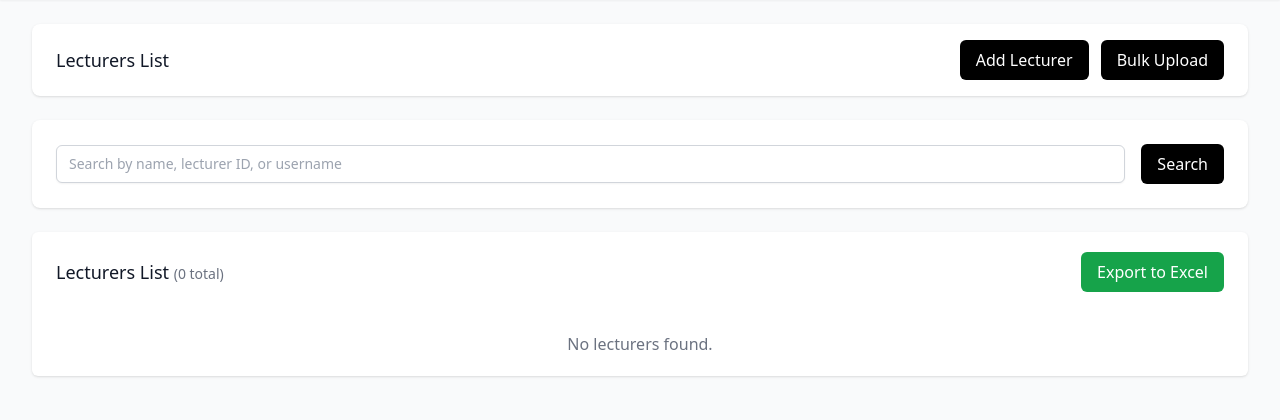
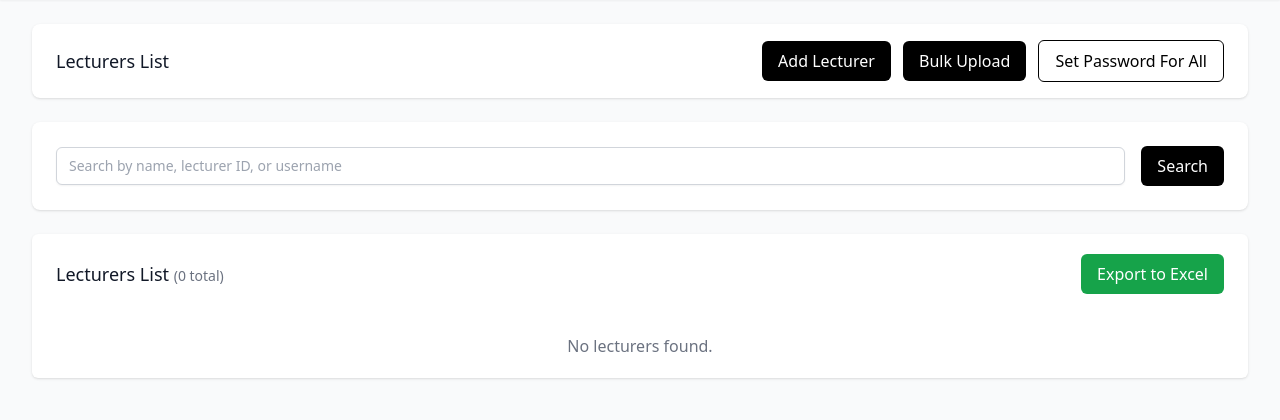
Before and after one commit to Chethan77667/moulya, a Flask app: page /management/lecturers in a window 1280 px wide. Shown: the part 170-590 px from the top of the page. Run offline with Flask 3, Linux system fonts and the light colour scheme; the visitor is signed in with stand-in values (Sample User, id 1); some libraries are stand-ins or nearby versions.

Commit message:
errol pc

```diff
--- a/routes/auth.py
+++ b/routes/auth.py
@@ -19,7 +19,7 @@ def index():
         elif SessionManager.is_lecturer(session):
             return redirect(url_for('lecturer.dashboard'))
 
-    return render_template('auth/index.html')
+    return render_template('auth/index.html', hide_header=True)
 
 @auth_bp.route('/management/login', methods=['GET', 'POST'])
 def management_login():
@@ -35,13 +35,13 @@ def management_login():
         # Validate input
         if not username or not password:
             flash('Username and password are required', 'error')
-            return render_template('auth/management_login.html')
+            return render_template('auth/management_login.html', hide_header=True)
 
         # Validate username format
         is_valid, message = validate_username(username)
         if not is_valid:
             flash(message, 'error')
-            return render_template('auth/management_login.html')
+            return render_template('auth/management_login.html', hide_header=True)
 
         # Authenticate user
         success, user, message = AuthService.authenticate_management(username, password)
@@ -54,7 +54,7 @@ def management_login():
         else:
             flash(message, 'error')
 
-    return render_template('auth/management_login.html')
+    return render_template('auth/management_login.html', hide_header=True)
 
 @auth_bp.route('/lecturer/login', methods=['GET', 'POST'])
 def lecturer_login():
@@ -70,13 +70,13 @@ def lecturer_login():
         # Validate input
         if not username or not password:
             flash('Username and password are required', 'error')
-            return render_template('auth/lecturer_login.html')
+            return render_template('auth/lecturer_login.html', hide_header=True)
 
         # Validate username format
         is_valid, message = validate_username(username)
         if not is_valid:
             flash(message, 'error')
-            return render_template('auth/lecturer_login.html')
+            return render_template('auth/lecturer_login.html', hide_header=True)
 
         # Authenticate user
         success, user, message = AuthService.authenticate_lecturer(username, password)
@@ -89,7 +89,7 @@ def lecturer_login():
         else:
             flash(message, 'error')
 
-    return render_template('auth/lecturer_login.html')
+    return render_template('auth/lecturer_login.html', hide_header=True)
 
 @auth_bp.route('/logout', methods=['POST'])
 def logout():
--- a/routes/management.py
+++ b/routes/management.py
@@ -13,6 +13,7 @@ from models.user import Lecturer
 from models.academic import Course, Subject
 from models.student import Student
 from database import db
+from utils.validators import validate_username, validate_password
 
 def is_ajax_request():
     """Check if the current request is an AJAX request"""
@@ -235,11 +236,58 @@ def toggle_lecturer_status(lecturer_id):
 @management_bp.route('/lecturers/<int:lecturer_id>/reset-password', methods=['POST'])
 @login_required('management')
 def reset_lecturer_password(lecturer_id):
-    """Reset lecturer password"""
+    """Reset lecturer password. If username/password provided, set custom values with validation."""
     try:
         lecturer = Lecturer.query.get_or_404(lecturer_id)
+
+        payload = {}
+        if request.is_json:
+            payload = request.get_json(silent=True) or {}
+        username = (payload.get('username') or request.form.get('username') or '').strip()
+        password = (payload.get('password') or request.form.get('password') or '').strip()
+
+        # If either field present, treat as custom update
+        if username or password:
+            # Validate fields
+            if username:
+                valid, msg = validate_username(username)
+                if not valid:
+                    if is_ajax_request():
+                        return jsonify({'success': False, 'message': msg}), 400
+                    flash(msg, 'error')
+                    return redirect(url_for('management.lecturers'))
+                # Uniqueness check excluding current lecturer
+                existing = Lecturer.query.filter(Lecturer.username == username, Lecturer.id != lecturer.id).first()
+                if existing:
+                    msg = 'Username already exists. Please choose a different one.'
+                    if is_ajax_request():
+                        return jsonify({'success': False, 'message': msg}), 400
+                    flash(msg, 'error')
+                    return redirect(url_for('management.lecturers'))
+
+            if password:
+                valid, msg = validate_password(password)
+                if not valid:
+                    if is_ajax_request():
+                        return jsonify({'success': False, 'message': msg}), 400
+                    flash(msg, 'error')
+                    return redirect(url_for('management.lecturers'))
+
+            # Apply updates
+            if username:
+                lecturer.username = username
+            if password:
+                lecturer.set_password(password)
+            db.session.commit()
+
+            message = 'Credentials updated successfully'
+            if is_ajax_request():
+                return jsonify({'success': True, 'message': message})
+            flash(message, 'success')
+            return redirect(url_for('management.lecturers'))
+
+        # Default behavior: auto-generate a new password
         success, new_password, message = AuthService.reset_lecturer_password(lecturer.lecturer_id)
-
         if success:
             response_message = f'Password reset for {lecturer.name}. New password: {new_password}'
             if is_ajax_request():
@@ -254,6 +302,59 @@ def reset_lecturer_password(lecturer_id):
         error_msg = f'Error resetting password: {str(e)}'
         if is_ajax_request():
             return jsonify({'success': False, 'message': error_msg})
+        flash(error_msg, 'error')
+
+    return redirect(url_for('management.lecturers'))
+
+@management_bp.route('/lecturers/reset-passwords-all', methods=['POST'])
+@login_required('management')
+def reset_passwords_all_lecturers():
+    """Set a custom password for ALL lecturers"""
+    try:
+        # Accept JSON or form data
+        password = None
+        if request.is_json:
+            payload = request.get_json(silent=True) or {}
+            password = (payload.get('password') or '').strip()
+        if not password:
+            password = (request.form.get('password') or '').strip()
+
+        if not password:
+            message = 'Password is required'
+            if is_ajax_request():
+                return jsonify({'success': False, 'message': message}), 400
+            flash(message, 'error')
+            return redirect(url_for('management.lecturers'))
+
+        # Basic validation
+        if len(password) < 6:
+            message = 'Password must be at least 6 characters'
+            if is_ajax_request():
+                return jsonify({'success': False, 'message': message}), 400
+            flash(message, 'error')
+            return redirect(url_for('management.lecturers'))
+
+        from models.user import Lecturer
+        from database import db
+
+        lecturers = Lecturer.query.all()
+        for lecturer in lecturers:
+            lecturer.set_password(password)
+        db.session.commit()
+
+        message = f'Password updated for {len(lecturers)} lecturer(s).'
+        if is_ajax_request():
+            return jsonify({'success': True, 'message': message})
+        flash(message, 'success')
+    except Exception as e:
+        try:
+            from database import db as _db
+            _db.session.rollback()
+        except Exception:
+            pass
+        error_msg = f'Error resetting passwords: {str(e)}'
+        if is_ajax_request():
+            return jsonify({'success': False, 'message': error_msg}), 500
         flash(error_msg, 'error')
 
     return redirect(url_for('management.lecturers'))
--- a/templates/base.html
+++ b/templates/base.html
@@ -35,6 +35,7 @@
     </script>
 </head>
 <body class="h-full bg-gray-50">
+    {% if not hide_header %}
     <header class="bg-white border-b border-gray-200">
         <div class="max-w-7xl mx-auto px-4 py-2 sm:py-3 flex flex-col md:flex-row md:items-center md:gap-4 gap-2">
             <div class="flex md:block items-center justify-center">
@@ -47,6 +48,7 @@
             </div>
         </div>
     </header>
+    {% endif %}
     {% block content %}{% endblock %}
 
     {% block scripts %}{% endblock %}
--- a/templates/management/lecturers.html
+++ b/templates/management/lecturers.html
@@ -5,6 +5,29 @@
 {% block scripts %}
 {{ super() }}
 <script src="https://cdn.jsdelivr.net/npm/sweetalert2@11"></script>
+<style>
+  /* Responsive, no-scroll credentials modal */
+  .swal-cred-popup { width: 520px; max-width: 92vw; padding: 20px; overflow-x: hidden; }
+  .swal-cred-title { font-size: 20px; font-weight: 700; }
+  .swal-cred-body { width: 100%; overflow-x: hidden; }
+  .swal-cred-body .swal2-input { width: 100% !important; box-sizing: border-box; margin: 10px 0; }
+  .swal-cred-subtle { margin-top: 2px; font-size: 12px; color: #6b7280; }
+  /* Tighten default SweetAlert spacing a bit for this modal */
+  .swal-cred-popup .swal2-html-container { margin: 0 !important; }
+  .swal-cred-popup .swal2-actions { margin-top: 14px; }
+  @media (max-width: 420px) {
+    .swal-cred-title { font-size: 18px; }
+  }
+  /* Prevent underlying page layout shift due to scrollbar padding */
+  .swal2-shown { padding-right: 0 !important; }
+  /* Ensure inputs don't cause horizontal scroll on small viewports */
+  .swal2-container { overflow-x: hidden; }
+  .swal2-popup { max-width: 92vw; }
+  .swal2-input { max-width: 100%; }
+  .swal2-content { max-width: 100%; }
+  .swal2-html-container { max-width: 100%; overflow-x: hidden; }
+  .swal2-container .swal2-popup { overflow-x: hidden; }
+</style>
 <script defer>
   // Get CSRF token from meta tag
   const csrfToken = document.querySelector('meta[name="csrf-token"]').getAttribute('content');
@@ -52,51 +75,123 @@
     });
   }
 
-  // Reset lecturer password with SweetAlert
+  // Reset or customize lecturer username/password
   function resetLecturerPassword(lecturerId, lecturerName) {
     Swal.fire({
-      title: 'Reset Password?',
-      text: `Are you sure you want to reset password for ${lecturerName}?`,
-      icon: 'warning',
+      title: 'Update Credentials',
+      html:
+        '<div class="swal-cred-body">' +
+          (lecturerName ? `<div class="swal-cred-subtle">For: ${lecturerName}</div>` : '') +
+          '<input id="swal-username" class="swal2-input" inputmode="text" autocomplete="off" placeholder="New username (optional)">' +
+          '<input id="swal-password" type="password" class="swal2-input" inputmode="text" autocomplete="new-password" placeholder="New password (optional)">' +
+          '<div class="swal-cred-subtle">Leave both blank to auto-generate a password only.</div>' +
+        '</div>',
+      focusConfirm: false,
+      customClass: {
+        popup: 'swal-cred-popup',
+        title: 'swal-cred-title'
+      },
+      width: 520,
       showCancelButton: true,
+      confirmButtonText: 'Save',
       confirmButtonColor: '#000000',
       cancelButtonColor: '#6b7280',
-      confirmButtonText: 'Yes, reset password!'
-    }).then((result) => {
-      if (result.isConfirmed) {
+      scrollbarPadding: false,
+      didOpen: () => {
+        const u = document.getElementById('swal-username');
+        if (u) u.focus();
+      },
+      preConfirm: () => {
+        const username = (document.getElementById('swal-username').value || '').trim();
+        const password = (document.getElementById('swal-password').value || '').trim();
+        if (username && !/^[A-Za-z0-9_]{3,80}$/.test(username)) {
+          Swal.showValidationMessage('Username: 3-80 chars; letters, numbers, underscore only');
+          return false;
+        }
+        if (password && password.length < 6) {
+          Swal.showValidationMessage('Password must be at least 6 characters');
+          return false;
+        }
+        return { username, password };
+      }
+    }).then(result => {
+      if (!result.isConfirmed) return;
+      const body = result.value || {};
       fetch(`/management/lecturers/${lecturerId}/reset-password`, {
         method: 'POST',
         headers: {
           'X-CSRF-Token': csrfToken,
           'X-Requested-With': 'XMLHttpRequest',
           'Content-Type': 'application/json'
+        },
+        body: JSON.stringify(body)
+      })
+      .then(res => res.json())
+      .then(data => {
+        if (data.success) {
+          Swal.fire('Success!', data.message || 'Credentials updated', 'success').then(() => window.location.reload());
+        } else {
+          Swal.fire('Error!', data.message || 'Failed to update', 'error');
         }
       })
-        .then(response => response.json())
+      .catch(err => {
+        console.error(err);
+        Swal.fire('Error!', 'An unexpected error occurred.', 'error');
+      });
+    });
+  }
+
+  // Set a custom password for ALL lecturers
+  function resetAllLecturersWithCustomPassword() {
+    Swal.fire({
+      title: 'Set Custom Password for All Lecturers',
+      html: '<input type="password" id="custom-pass" class="swal2-input" placeholder="Enter new password">' +
+            '<input type="password" id="custom-pass2" class="swal2-input" placeholder="Confirm new password">',
+      preConfirm: () => {
+        const p1 = document.getElementById('custom-pass').value.trim();
+        const p2 = document.getElementById('custom-pass2').value.trim();
+        if (!p1) {
+          Swal.showValidationMessage('Password is required');
+          return false;
+        }
+        if (p1.length < 6) {
+          Swal.showValidationMessage('Password must be at least 6 characters');
+          return false;
+        }
+        if (p1 !== p2) {
+          Swal.showValidationMessage('Passwords do not match');
+          return false;
+        }
+        return p1;
+      },
+      showCancelButton: true,
+      confirmButtonText: 'Apply to All',
+      confirmButtonColor: '#000000',
+      cancelButtonColor: '#6b7280'
+    }).then(result => {
+      if (!result.isConfirmed) return;
+      const password = result.value;
+      fetch('/management/lecturers/reset-passwords-all', {
+        method: 'POST',
+        headers: {
+          'Content-Type': 'application/json',
+          'X-CSRF-Token': csrfToken,
+          'X-Requested-With': 'XMLHttpRequest'
+        },
+        body: JSON.stringify({ password })
+      })
+      .then(r => r.json())
       .then(data => {
         if (data.success) {
-            Swal.fire({
-              title: 'Password Reset!',
-              html: `<p>${data.message}</p><p class="font-mono text-lg mt-2 p-2 bg-gray-100 rounded">${data.new_password}</p>`,
-              icon: 'success',
-              confirmButtonText: 'Copy Password',
-              showCancelButton: true,
-              cancelButtonText: 'Close'
-            }).then((result) => {
-              if (result.isConfirmed) {
-                navigator.clipboard.writeText(data.new_password);
-                Swal.fire('Copied!', 'Password copied to clipboard', 'success');
-              }
-            });
+          Swal.fire('Updated!', data.message, 'success');
         } else {
-            Swal.fire('Error!', data.message, 'error');
+          Swal.fire('Error!', data.message || 'Failed to update passwords', 'error');
         }
       })
-        .catch(error => {
-          console.error('Error:', error);
+      .catch(err => {
+        console.error(err);
         Swal.fire('Error!', 'An unexpected error occurred.', 'error');
       });
-      }
     });
   }
 
@@ -395,6 +490,12 @@
                     <button @click="showBulkUploadModal = true" type="button"
                             class="bg-black text-white px-4 py-2 rounded-md hover:bg-gray-800 focus:outline-none focus:ring-2 focus:ring-offset-2 focus:ring-black">
                         Bulk Upload
+                    </button>
+
+                    <!-- Reset All Passwords with Custom Password -->
+                    <button type="button" onclick="resetAllLecturersWithCustomPassword()"
+                            class="bg-white text-black border border-black px-4 py-2 rounded-md hover:bg-gray-50 focus:outline-none focus:ring-2 focus:ring-offset-2 focus:ring-black">
+                        Set Password For All
                     </button>
                 </div>
             </div>
```
Also changed, not shown: services/auth_service.py (+5 -2 lines), instance/moulya_college.db. Lines whose indentation alone changed are shown as unchanged.
